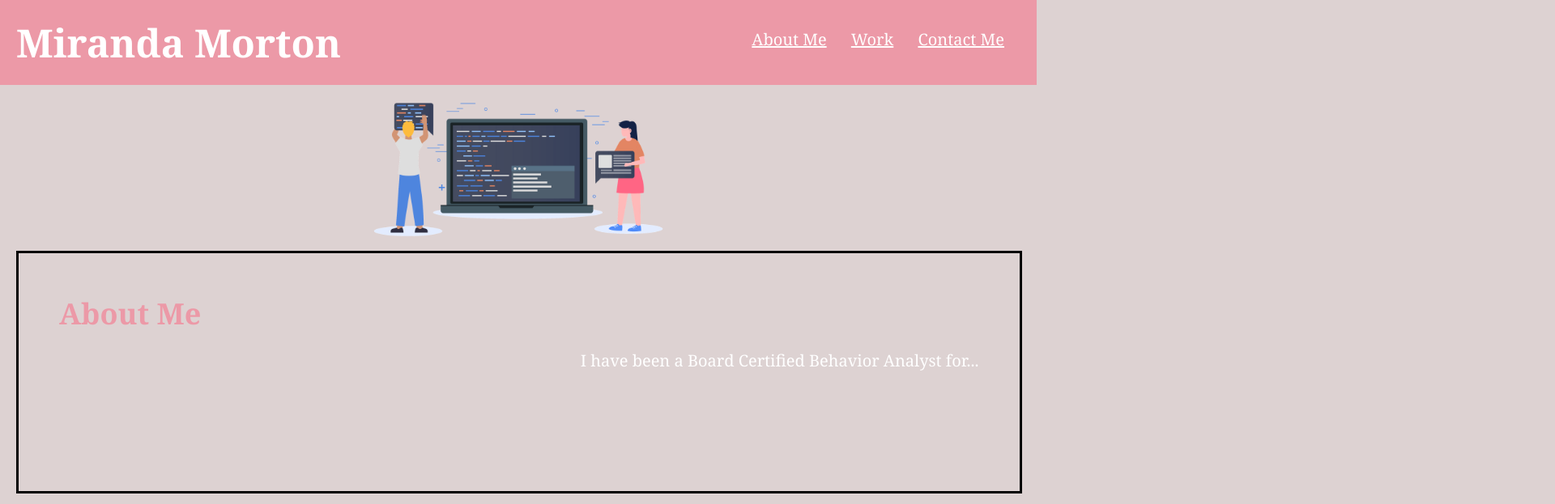
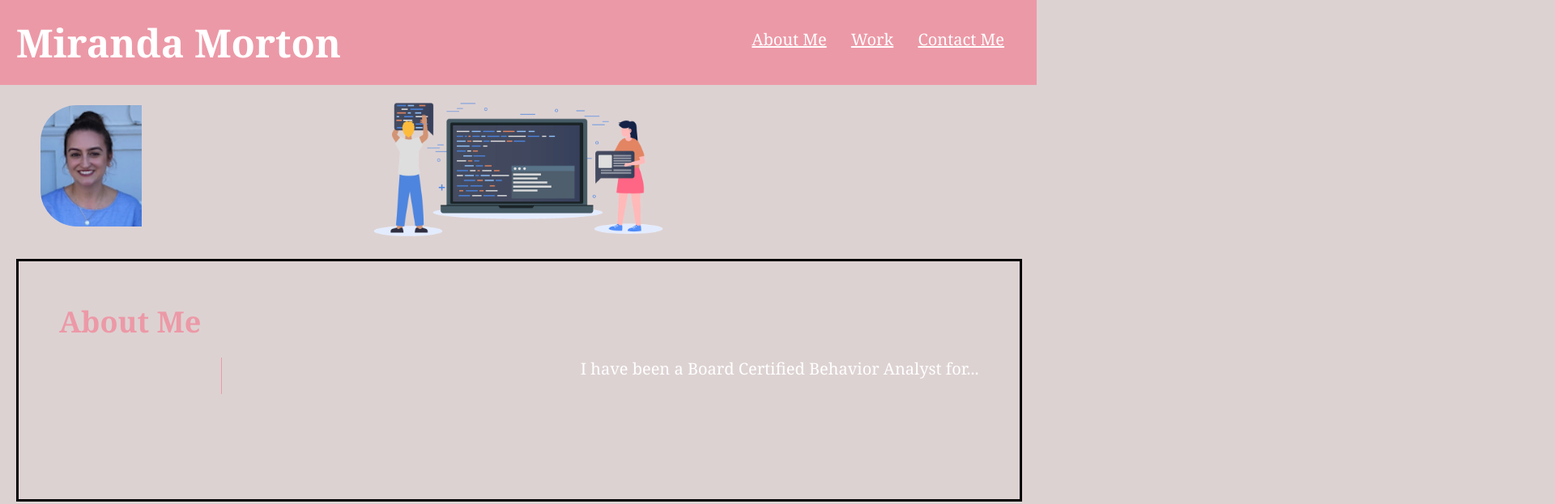
Before and after one commit to mirandamorton1/MyPortfolio, a plain HTML site: page index.html in a window 1280 px wide. Shown: the top 623 px of the page at 81% size, 1920 px wide, since content can reach past the window. Drawn offline with Linux system fonts and the light colour scheme.

Commit message:
added photo and first vertical line

```diff
--- a/assets/stylesheet.css
+++ b/assets/stylesheet.css
@@ -45,11 +45,26 @@ a {
 .backgroundpic {
     height: 200px;
     width: 100%;
-    margin-bottom: 5px;
+    margin-bottom: 15px;
     background-image: url("./programming-art.png");
     background-size: contain;
     background-position: center;
     background-repeat: no-repeat;
+    position: relative;
+}
+
+.headshot {
+    height: 150px;
+    width: 150%;
+    margin-top: 25px;
+    margin-bottom: 15px;
+    margin-left: 50px;
+    background-image: url("./headshot.png");
+    background-size: contain;
+    background-position: left;
+    background-repeat: no-repeat;
+    position:absolute;
+    border-radius: 45px;
 }
 
 .float-left {
@@ -107,3 +122,13 @@ main {
     text-decoration: underline;
     text-align:right;
 }
+
+div.vertical-line-aboutme{
+    width: 1px; /* Line width */
+    background-color: rgb(236, 153, 167); /* Line color */
+    margin-left: 200px;
+    height: 200px; /* Override in-line if you want specific height. */
+    float: left; /* Causes the line to float to left of content.
+      You can instead use position:absolute or display:inline-block
+      if this fits better with your design */
+  }
--- a/index.html
+++ b/index.html
@@ -24,10 +24,11 @@
             </ul>
         </nav>
     </header>
-    <div class="backgroundpic"></div>
+    <div class="headshot"></div><div class="backgroundpic"></div>
     <main>
         <section id="aboutme" class="aboutme">
             <h2>About Me</h2>
+            <div class="vertical-line-aboutme" style="height: 45px;"></div>
             <p>
                 I have been a Board Certified Behavior Analyst for...
             </p>
```
Also changed, not shown: assets/headshot.png (added).
